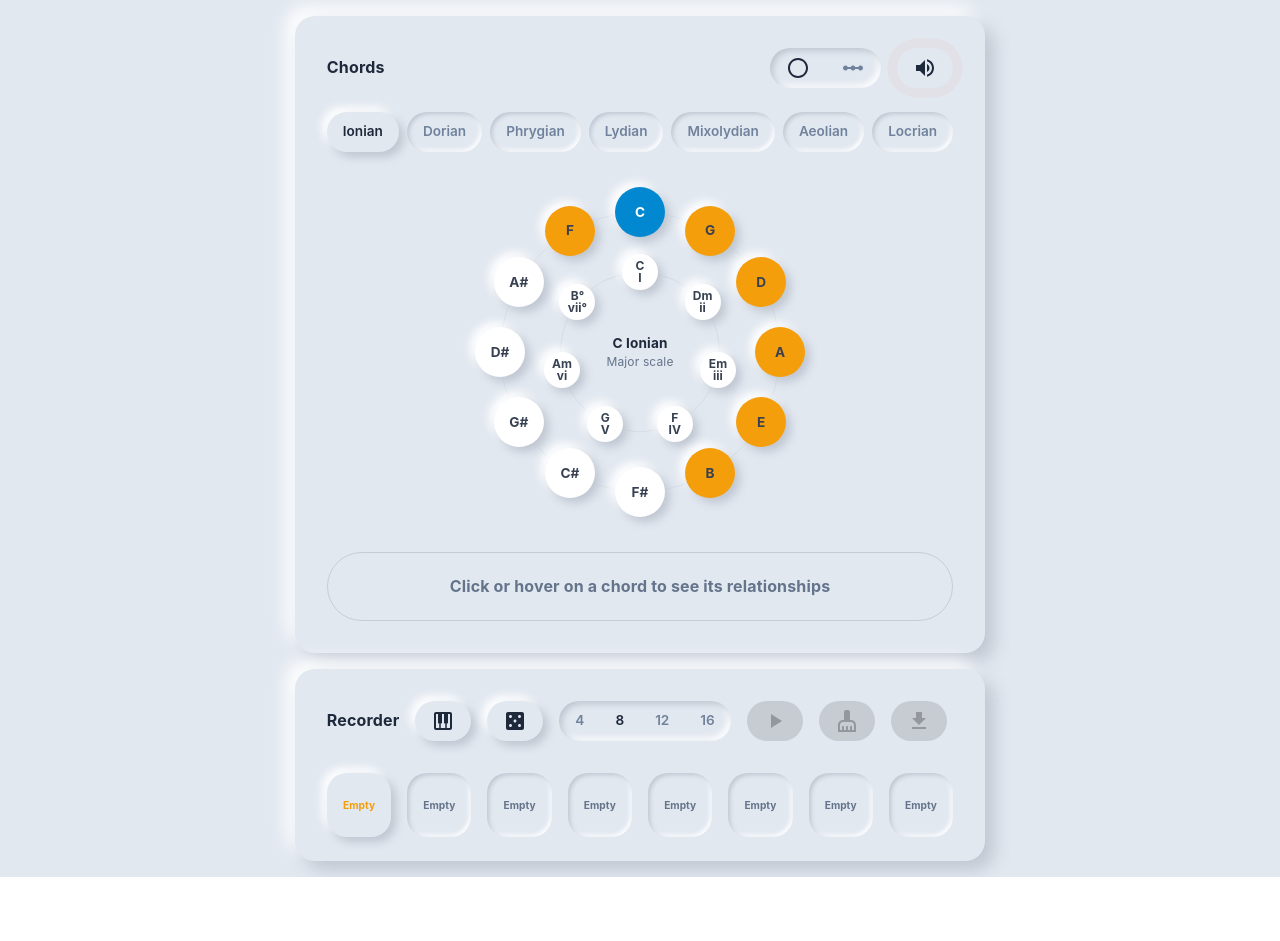
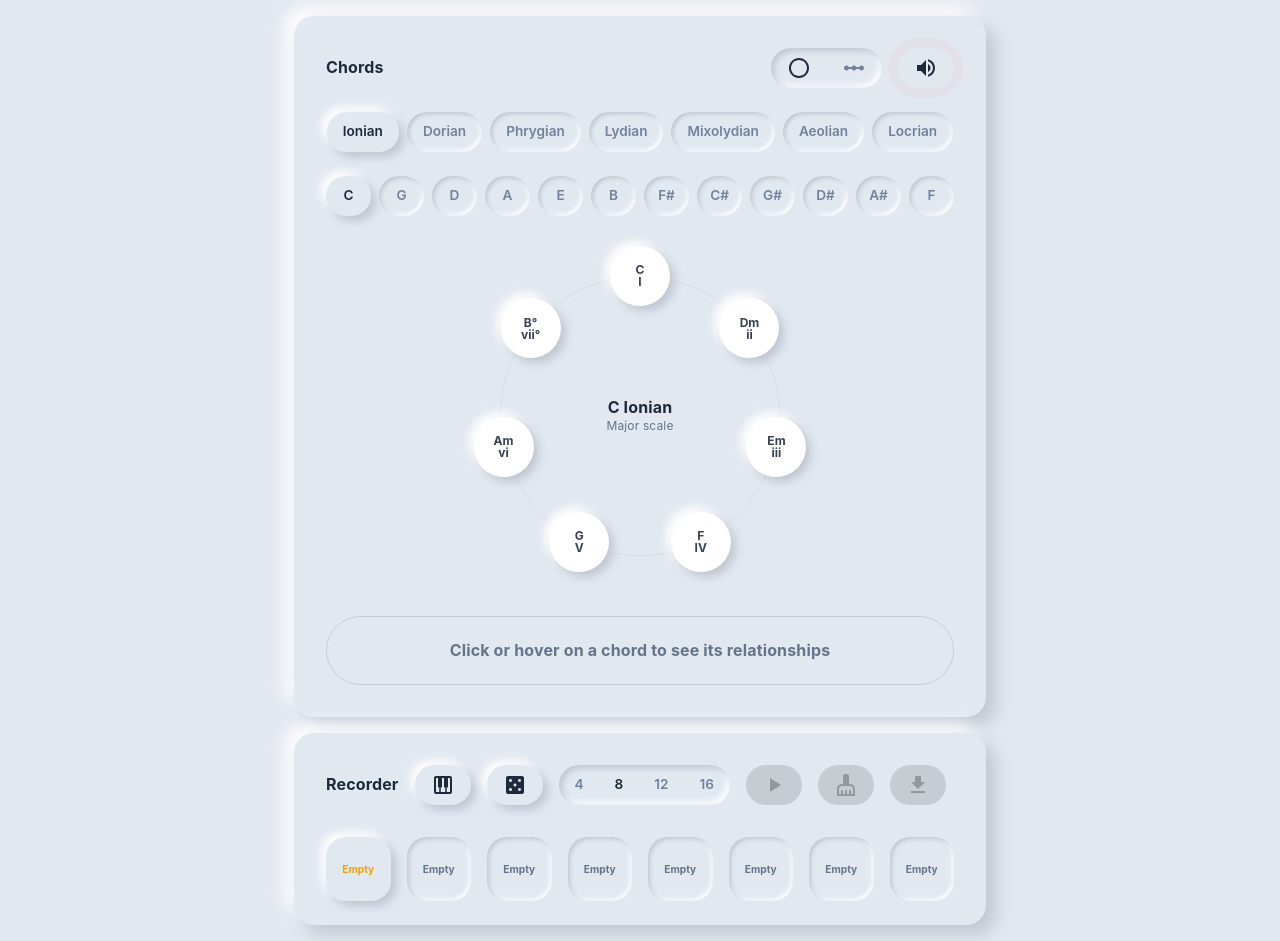
Before and after one commit to iDreadful/chord-progression, a React (Vite) app: page / in a window 1280 px wide. Before the commit the page ends 877 px from the top, so only its background shows below. Built offline with nearby package versions, Linux system fonts and the light colour scheme.

Commit message:
updated circle

```diff
--- a/src/CircleOfFifths.jsx
+++ b/src/CircleOfFifths.jsx
@@ -26,6 +26,7 @@ import { downloadMidiSequence } from './utils/midiUtils.js'
 import CircleComponent from './components/CircleComponent.jsx'
 import ChordProgressions from './components/ChordProgressions.jsx'
 import ModeSelector from './components/ModeSelector.jsx'
+import KeySelector from './components/KeySelector.jsx'
 import SequenceRecorder from './components/SequenceRecorder.jsx'
 import Legend from './components/Legend.jsx'
 import theme from './theme'
@@ -310,6 +311,12 @@ const CircleOfFifths = () => {
                   />
                 </Box>
               </Box>
+
+              <KeySelector
+                keyType={keyType}
+                selectedKey={selectedKey}
+                onKeyClick={handleKeyClick}
+              />
               {activeView === 'circle' ? (
                 <CircleComponent
                   keyType={keyType}
--- a/src/components/ChordProgressions.jsx
+++ b/src/components/ChordProgressions.jsx
@@ -19,39 +19,17 @@ const ChordProgressions = ({
   const theme = useTheme()
   return (
     <Box>
-      <Box sx={{ mb: 3 }}>
-        <Box
-          sx={{
-            display: 'flex',
-            gap: 1,
-            flexWrap: 'wrap',
-            justifyContent: 'center',
-          }}
-        >
-          {keys.map(key => (
-            <Button
-              key={key}
-              variant={key === selectedKey ? 'contained' : 'outlined'}
-              onClick={() => onKeyClick(key)}
-              sx={{ width: 45 }}
-            >
-              {key}
-            </Button>
-          ))}
+      <Box sx={{ mb: 4 }}>
+        <Box sx={{ textAlign: 'center', mb: 2 }}>
+          <Typography variant="h2">
+            <b>
+              {selectedKey} {modes[keyType].name}
+            </b>
+          </Typography>
+          <Typography variant="body2" color="text.secondary">
+            {modes[keyType].description}
+          </Typography>
         </Box>
-      </Box>
-      <Box sx={{ mb: 4 }}>
-        <Typography
-          variant="h6"
-          sx={{
-            textAlign: 'center',
-            mb: 2,
-            color: '#1f2937',
-            fontWeight: 'bold',
-          }}
-        >
-          {selectedKey} {modes[keyType].name}
-        </Typography>
         <Box
           sx={{
             display: 'flex',
--- a/src/components/CircleComponent.jsx
+++ b/src/components/CircleComponent.jsx
@@ -1,4 +1,4 @@
-import { Box, Button, Typography, useTheme } from '@mui/material'
+import { Box, Button, lighten, Typography, useTheme } from '@mui/material'
 import {
   getCurrentKeys,
   getCurrentChords,
@@ -59,21 +59,9 @@ const CircleComponent = ({
             border: '1px solid rgba(0, 0, 0, 0.05)',
           }}
         />
-        <Box
-          sx={{
-            position: 'absolute',
-            top: '50%',
-            left: '50%',
-            width: 160,
-            height: 160,
-            borderRadius: '50%',
-            translate: '-50% -50%',
-            border: '1px solid rgba(0, 0, 0, 0.05)',
-          }}
-        />
       </Box>
       {currentChords.notes.map((chord, index) => {
-        const chordRadius = radius - 60
+        const chordRadius = radius
         const selectedKeyIndex = keys.indexOf(selectedKey)
         const selectedKeyAngle = selectedKeyIndex * 30 - 90
         const chordAngle = selectedKeyAngle + index * 51.43
@@ -107,11 +95,11 @@ const CircleComponent = ({
             variant="contained"
             sx={{
               position: 'absolute',
-              top: y - 18,
-              left: x - 18,
-              width: 36,
-              height: 36,
-              minWidth: 36,
+              top: y - 30,
+              left: x - 30,
+              width: 60,
+              height: 60,
+              minWidth: 60,
               borderRadius: '50%',
               background: backgroundColor,
               border: 'none',
@@ -154,49 +142,7 @@ const CircleComponent = ({
           </Button>
         )
       })}
-      {keys.map((key, index) => {
-        const angle = index * 30 - 90
-        const radian = (angle * Math.PI) / 180
-        const x = centerX + radius * Math.cos(radian)
-        const y = centerY + radius * Math.sin(radian)
-        const isSelected = key === selectedKey
-        const keyRoot = key.replace('m', '')
-        const isChordRoot = chordRoots.includes(keyRoot)
-        let backgroundColor = '#ffffff'
-        let textColor = '#374151'
-        if (isSelected) {
-          backgroundColor = theme.palette.info.main
-          textColor = '#ffffff'
-        } else if (isChordRoot) {
-          backgroundColor = theme.palette.warning.main
-          textColor = '#374151'
-        }
-        return (
-          <Button
-            key={key}
-            variant="contained"
-            sx={{
-              position: 'absolute',
-              top: y - 25,
-              left: x - 25,
-              width: 50,
-              height: 50,
-              minWidth: 50,
-              borderRadius: '50%',
-              background: backgroundColor,
-              cursor: 'pointer',
-              '&:hover': {
-                background: backgroundColor,
-              },
-            }}
-            onClick={() => onKeyClick(key)}
-          >
-            <Typography sx={{ color: textColor, userSelect: 'none' }}>
-              <b>{key}</b>
-            </Typography>
-          </Button>
-        )
-      })}
+
       <Box
         sx={{
           position: 'absolute',
@@ -208,7 +154,7 @@ const CircleComponent = ({
           pointerEvents: 'none',
         }}
       >
-        <Typography>
+        <Typography variant="h2">
           <b>
             {selectedKey} {modes[keyType].name}
           </b>
@@ -216,11 +162,7 @@ const CircleComponent = ({
         <Typography
           variant="body2"
           color="text.secondary"
-          sx={{
-            userSelect: 'none',
-            width: 100,
-            textAlign: 'center',
-          }}
+          sx={{ width: 100, textAlign: 'center' }}
         >
           {modes[keyType].description}
         </Typography>
--- /dev/null
+++ b/src/components/KeySelector.jsx
@@ -0,0 +1,29 @@
+import { Box, Button } from '@mui/material'
+import { getCurrentKeys } from '../utils/musicUtils.js'
+const KeySelector = ({ keyType, selectedKey, onKeyClick }) => {
+  const keys = getCurrentKeys(keyType)
+  return (
+    <Box sx={{ mb: 3 }}>
+      <Box
+        sx={{
+          display: 'flex',
+          gap: 1,
+          flexWrap: 'wrap',
+          justifyContent: 'center',
+        }}
+      >
+        {keys.map(key => (
+          <Button
+            key={key}
+            variant={key === selectedKey ? 'contained' : 'outlined'}
+            onClick={() => onKeyClick(key)}
+            sx={{ width: 45 }}
+          >
+            {key}
+          </Button>
+        ))}
+      </Box>
+    </Box>
+  )
+}
+export default KeySelector
--- a/src/components/SequenceRecorder.jsx
+++ b/src/components/SequenceRecorder.jsx
@@ -192,6 +192,7 @@ const SequenceRecorder = ({
                 sx={theme => ({
                   width: '100%',
                   height: '100%',
+                  flexDirection: 'column',
                   backgroundColor: '#e2e8f0',
                   color:
                     playbackPosition === index
```
